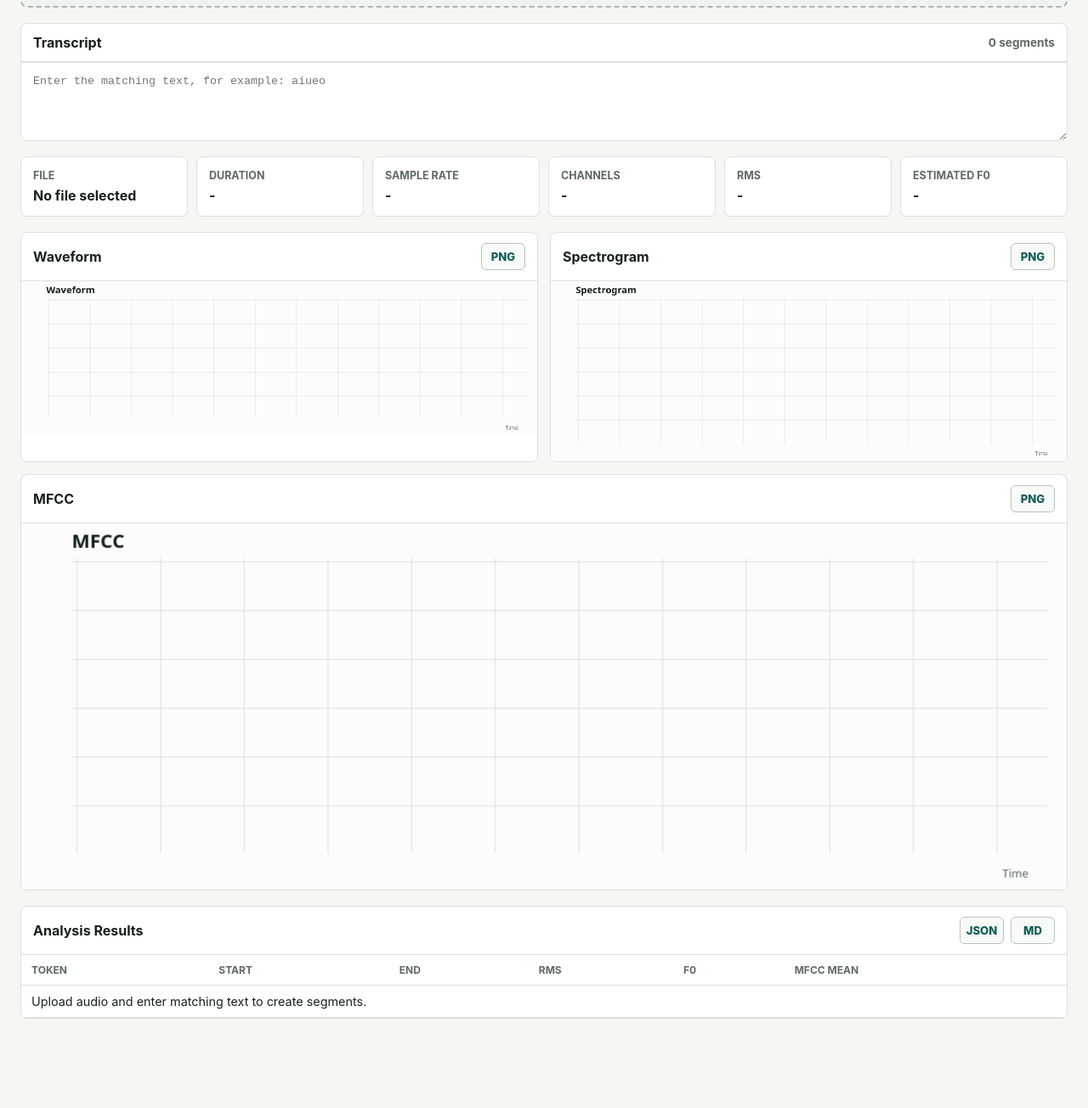
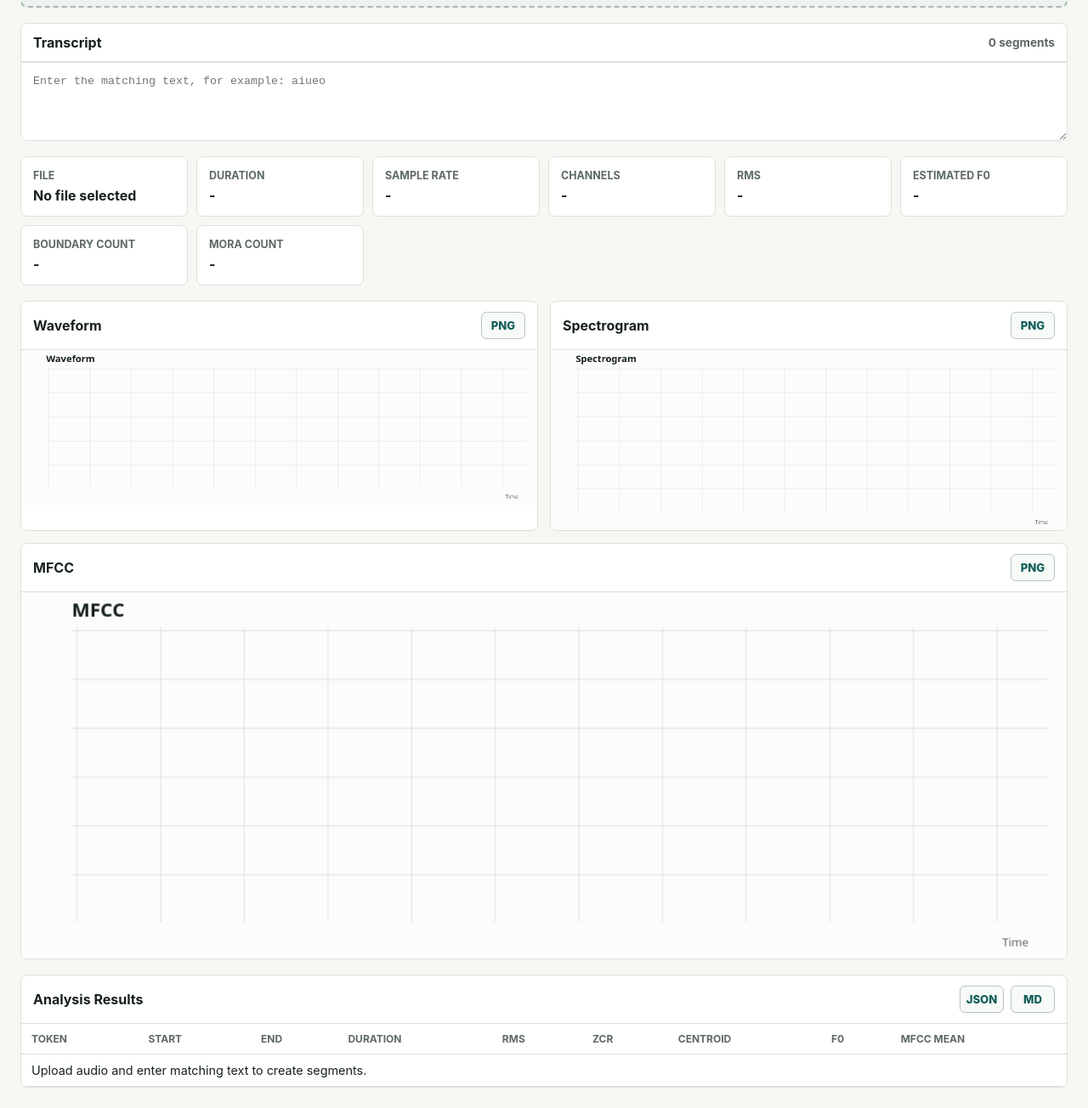
Before and after one commit to hirohiro-idiot/voice-project, a plain HTML site: page index.html in a window 1280 px wide. Shown: the part 279-1583 px from the top of the page at 85% size. Before the commit the page ends 1502 px from the top, so only its background shows below. Drawn offline with Linux system fonts and the light colour scheme.

Commit message:
Show segmentation metrics and feature columns

```diff
--- a/index.html
+++ b/index.html
@@ -61,6 +61,14 @@
             <span>Estimated F0</span>
             <strong id="f0">-</strong>
           </div>
+          <div>
+            <span>Boundary Count</span>
+            <strong id="boundary-count">-</strong>
+          </div>
+          <div>
+            <span>Mora Count</span>
+            <strong id="mora-count">-</strong>
+          </div>
         </div>
 
         <div class="visual-grid">
@@ -104,14 +112,17 @@
                   <th>Token</th>
                   <th>Start</th>
                   <th>End</th>
+                  <th>Duration</th>
                   <th>RMS</th>
+                  <th>ZCR</th>
+                  <th>Centroid</th>
                   <th>F0</th>
                   <th>MFCC Mean</th>
                 </tr>
               </thead>
               <tbody id="segment-table">
                 <tr>
-                  <td colspan="6">Upload audio and enter matching text to create segments.</td>
+                  <td colspan="9">Upload audio and enter matching text to create segments.</td>
                 </tr>
               </tbody>
             </table>
```
